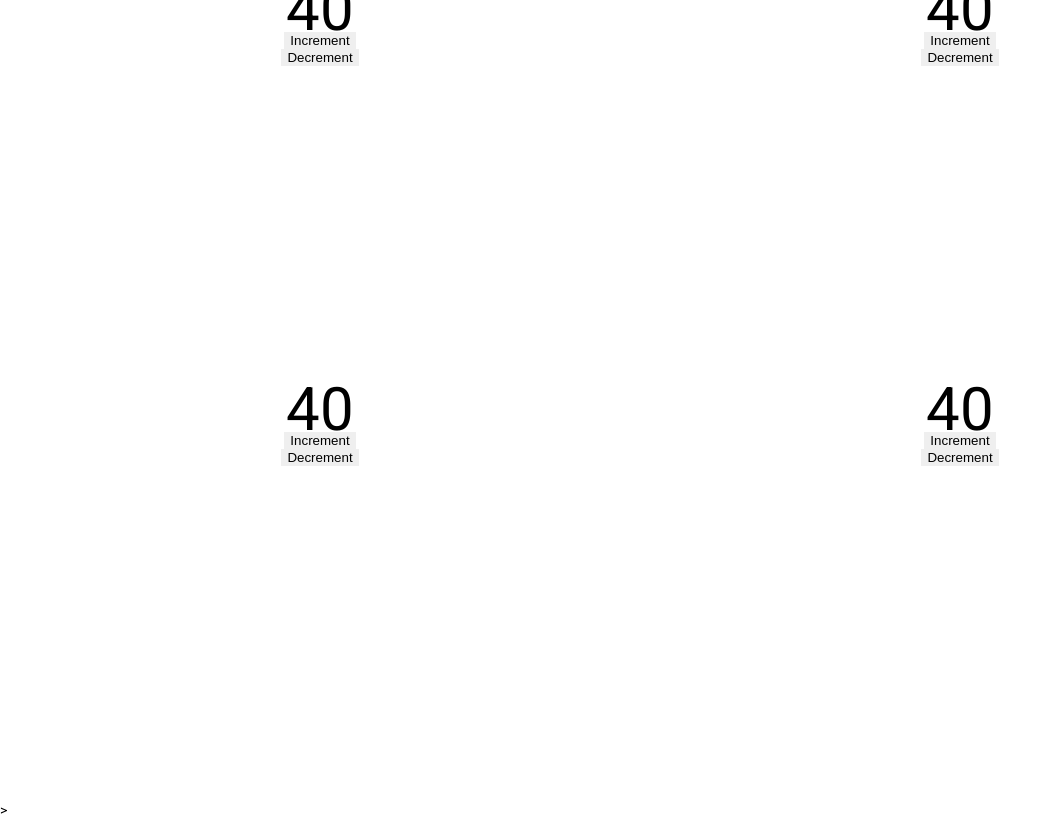
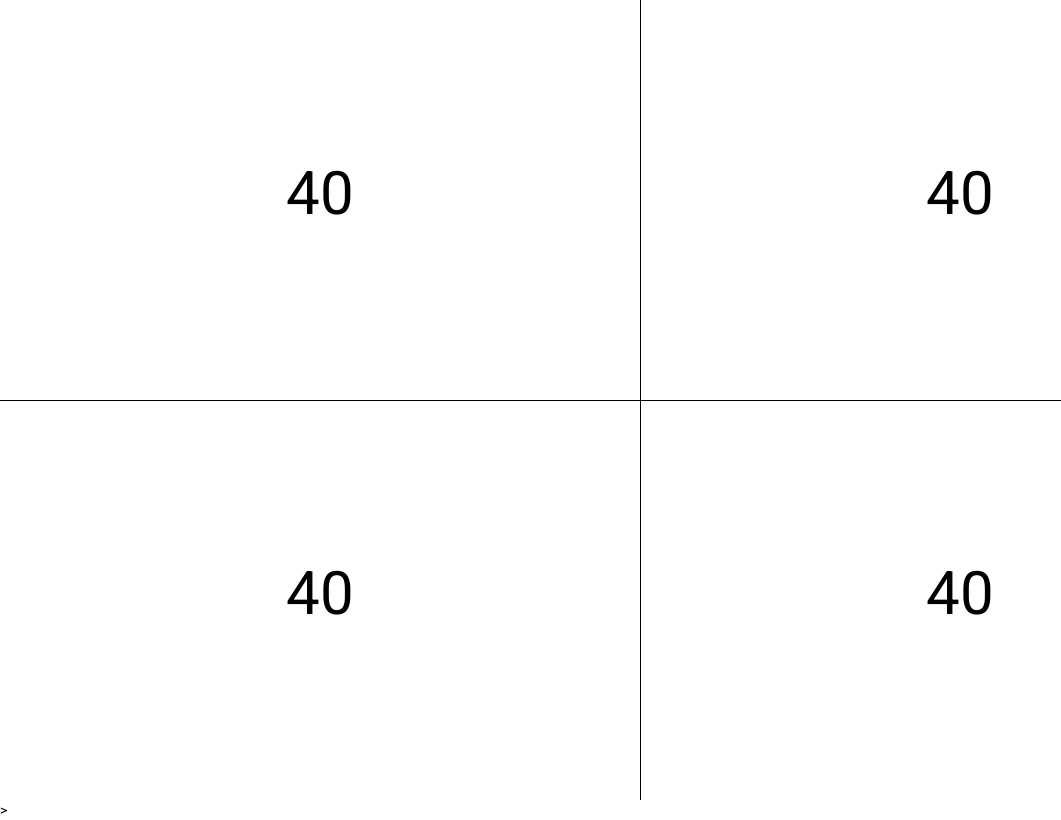
Before and after one commit to MorganaTheMoth/MTG-Assistant-Website, an Angular app: page /lifeTracker in a window 1280 px wide. Shown: the whole page, without its empty margins (0-1061 px from the left). Built offline with nearby package versions, Linux system fonts and the light colour scheme.

Commit message:
Tidied up the UI

```diff
--- a/src/app/Components/life-tracker/life-tracker.component.css
+++ b/src/app/Components/life-tracker/life-tracker.component.css
@@ -6,9 +6,40 @@
 }
 
 .player_box {
-    border: 2px solid #000;
-    box-sizing: border-box;
+  position: relative;
   display: flex;
+  height: 50vh;
+  width: 50vw;
+  flex-direction: column;
   justify-content: center;
   align-items: center;
+  /* border: solid; */
 }
+.cross {
+  position: absolute;
+  top: 50%;
+  left: 50%;
+  transform: translate(-50%, -50%);
+  width: 100vw;
+  height: 100vh;
+}
+
+.horizontal-line,
+.vertical-line {
+  position: absolute;
+  background-color: #000; /* Color of the lines */
+}
+
+.horizontal-line {
+  top: 50%;
+  left: 0;
+  width: 100%;
+  height: 1px; /* Adjust the thickness of the line */
+}
+
+.vertical-line {
+  top: 0;
+  left: 50%;
+  width: 1px; /* Adjust the thickness of the line */
+  height: 100%;
+}
--- a/src/app/Components/life-tracker/life-tracker.component.html
+++ b/src/app/Components/life-tracker/life-tracker.component.html
@@ -1,6 +1,10 @@
 <div class="lifetracker_screen_container">
-    <app-player-info></app-player-info>
-    <app-player-info></app-player-info>
-    <app-player-info></app-player-info>
-    <app-player-info></app-player-info>
+    <div class="cross">
+        <div class="horizontal-line"></div>
+        <div class="vertical-line"></div>
+      </div>
+    <app-player-info class="player_box"></app-player-info>
+    <app-player-info class="player_box"></app-player-info>
+    <app-player-info class="player_box"></app-player-info>
+    <app-player-info class="player_box"></app-player-info>
 </div>>
--- a/src/app/player-info/player-info.component.css
+++ b/src/app/player-info/player-info.component.css
@@ -1,27 +1,31 @@
-.playerinfo_container{
+/* .playerinfo_container{
     position: relative;
     display: flex;
+    height: 25vh;
+    width: 25vw;
     flex-direction: column;
     justify-content: center;
     align-items: center;
-}
-/* .lifetotal_overlay{
+} */
+.lifetotal_overlay{
     position: absolute;
-    top: 0;
-    left: 0;
     width: 100%;
     height: 100%;
     display: flex;
     align-items: center;
     justify-content: center;
-} */
+    z-index: auto;
+}
 .lifetotal_text{
-    font:bold;
     font-size: 60px;
+    z-index: auto;
 }
 .lifechange_button{
+    z-index: 1;
     flex: 1;
-    border: none;
-    outline: none;
+    height: 50%;
+    width: 100%;
+    background-color: rgba(0, 0, 0, 0);
+    border-color: rgba(0, 0, 0, 0);
     cursor: pointer;
 }
--- a/src/app/player-info/player-info.component.html
+++ b/src/app/player-info/player-info.component.html
@@ -1,7 +1,8 @@
-<div class="playerinfo_container">
+<!-- <div class="playerinfo_container"> -->
     <div class="lifetotal_overlay">
         <p class="lifetotal_text">{{lifeTotal}}</p>
     </div>
-    <button class="lifechange_button" type="button" (click)="increment()">Increment</button>
-    <button class="lifechange_button" type="button" (click)="decrement()">Decrement</button>
-</div>
+    <button class="lifechange_button" type="button" (click)="increment()"></button>
+    <button class="lifechange_button" type="button" (click)="decrement()"></button>
+
+<!-- </div> -->
```
Lines whose indentation alone changed are shown as unchanged.
